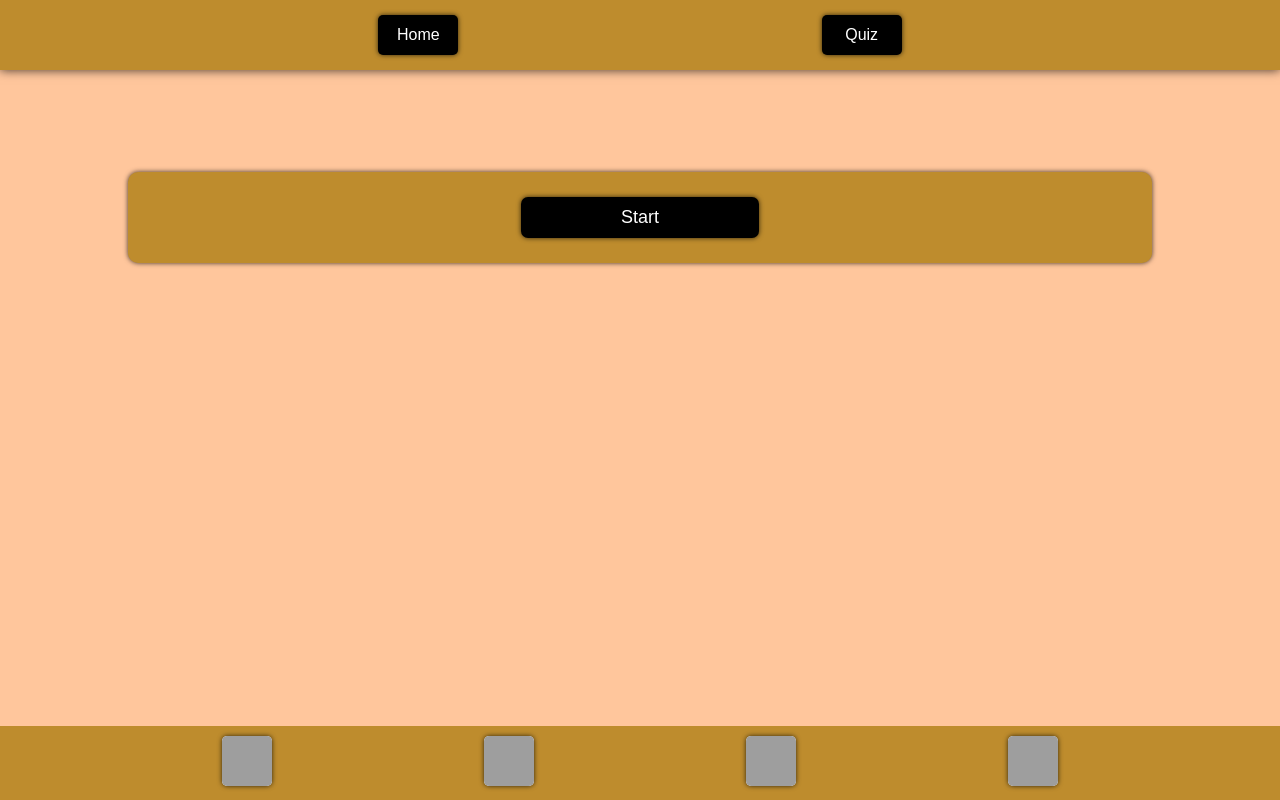
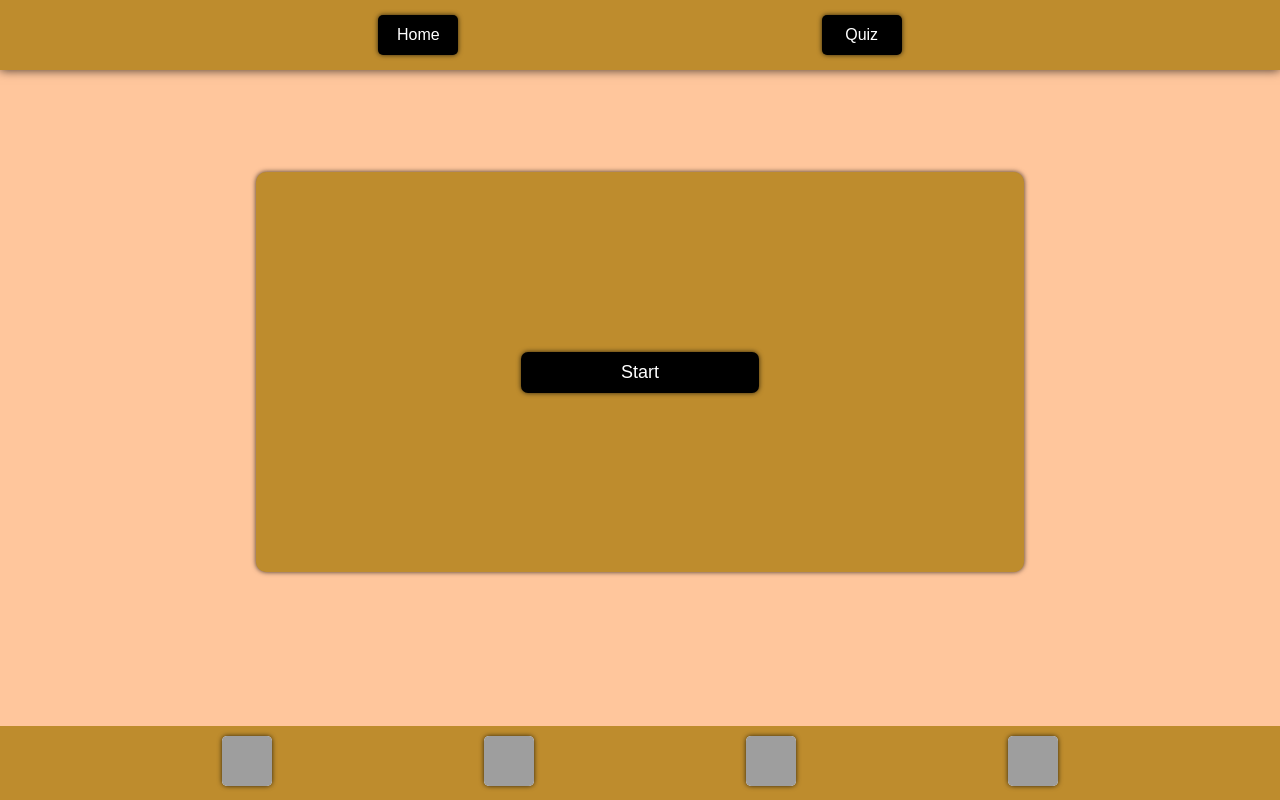
Before and after one commit to Maxence-P/Hackathon_01, a React (Create React App) app: page /Quiz in a window 1280 px wide. Built offline with nearby package versions, Linux system fonts and the light colour scheme; grey boxes are pictures that could not be loaded.

Commit message:
changed cursor css

```diff
--- a/src/components/NavBar.css
+++ b/src/components/NavBar.css
@@ -29,6 +29,7 @@ body {
     border: none;
     border-radius: 5px;
     outline: none;
+    cursor: pointer;
 }
 
 .linkNavbar:focus {
--- a/src/components/Quiz.css
+++ b/src/components/Quiz.css
@@ -1,11 +1,11 @@
-
 .quizWrapper {
-    /* background-color: rgb(255, 198, 156); */
     background-color: rgb(190, 140, 45);
     width: 80%;
-    margin: 8% 10%;
+    height: 400px;
+    margin: 25% 10%;
     display: flex;
     flex-direction: column;
+    justify-content: space-evenly;
     align-items: center;
     padding: 20px 0;
     border-radius: 10px;
@@ -19,7 +19,7 @@
 }
 
 .quizWrapper button {
-    margin: 5px 10px;
+    margin: 10px;
     padding: 10px;
     border-radius: 7px;
     outline: none;
@@ -28,6 +28,7 @@
     color: white;
     background-color: rgb(0, 0, 0);
     box-shadow: 0px 0px 5px 0px rgba(0,0,0,0.75);
+    cursor: pointer;
 }
 
 .quizWrapper .startGame {
@@ -48,3 +49,10 @@
 .congratulation {
     margin-top: 10px;
 }
+
+@media screen and (min-width: 500px) {
+    .quizWrapper {
+        width: 60%;
+        margin: 8% 20%;
+    }
+}
```
